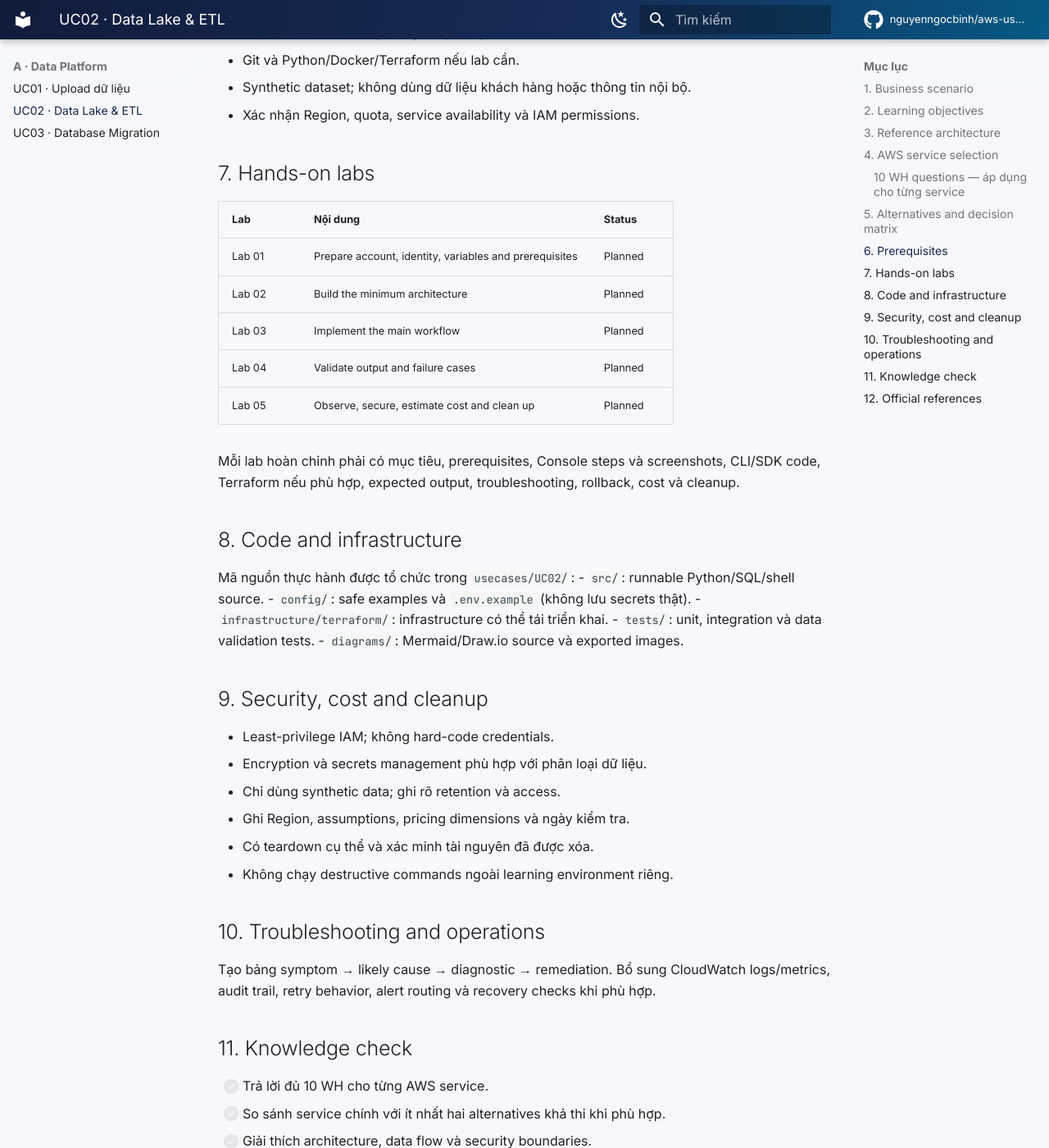
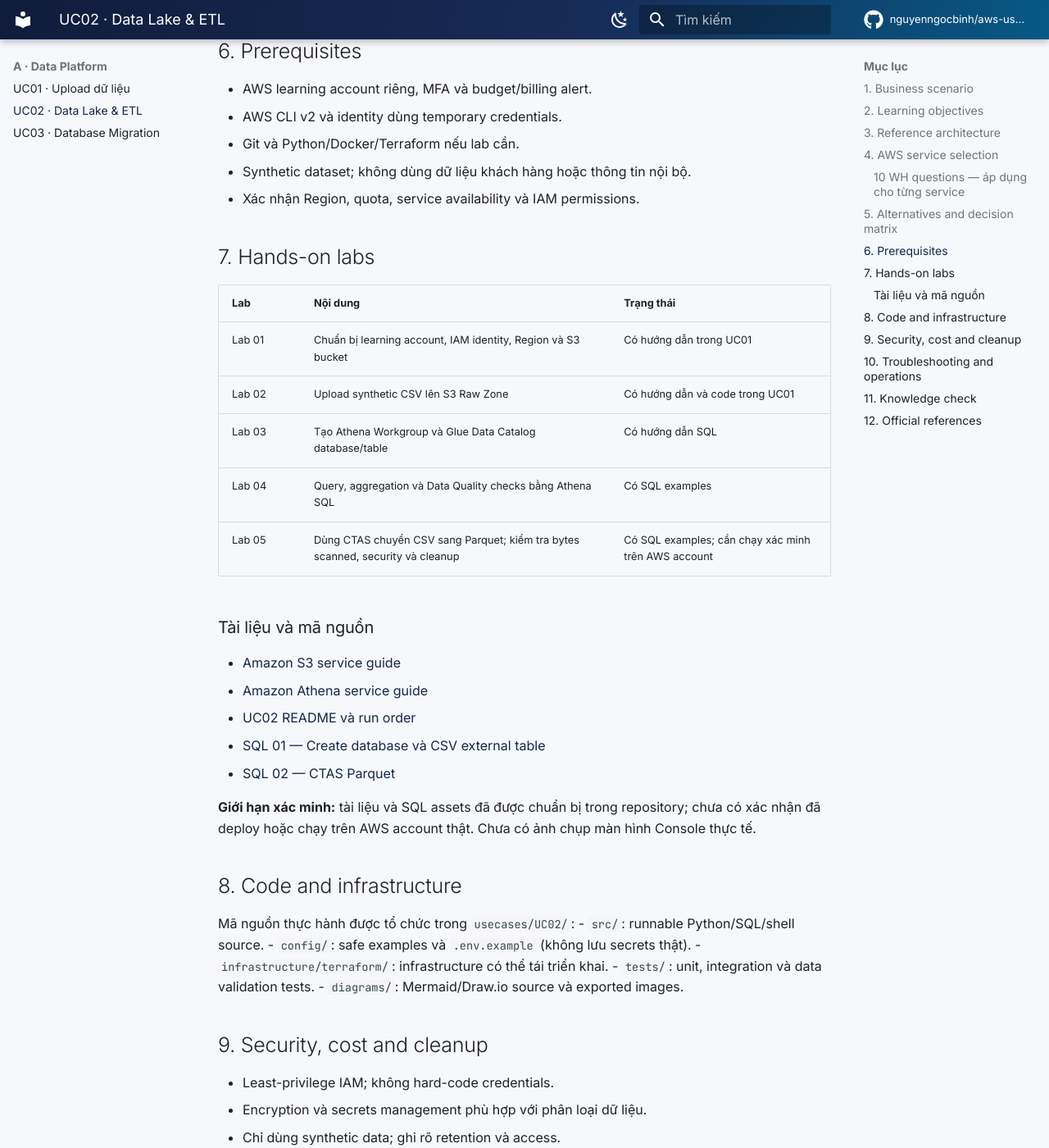
Before and after one commit to nguyenngocbinh/aws-usecase-learning-map, an MkDocs documentation site: the page built from docs/usecases/data-platform/uc02-data-lake-etl.md, in a window 1280 px wide and 1400 px high, scrolled down 2330 px. Shown: the whole window at 82% size. Built offline with MkDocs 1.6.1 and Material for MkDocs 9.7.7, drawn with Linux system fonts in a browser that asks for light colours; comment, search, counter and statistics services are not loaded; some of the changed text lies outside the part shown.

Commit message:
docs(UC02): document S3 and Athena hands-on progress

```diff
--- a/docs/usecases/data-platform/uc02-data-lake-etl.md
+++ b/docs/usecases/data-platform/uc02-data-lake-etl.md
@@ -1,6 +1,6 @@
 # UC02 — Xây dựng Data Lake và ETL
 
-> **UC02 · DATA PLATFORM · PLANNED**
+> **UC02 · DATA PLATFORM · IN PROGRESS**
 
 ## 1. Business scenario
 Xây data lake nhiều zone và ETL có catalog, query, orchestration, kiểm soát quyền và chi phí.
@@ -26,10 +26,10 @@ flowchart LR
 > Sơ đồ này là bản khái niệm. Bản hoàn thiện cần thể hiện VPC/subnet, endpoints, encryption, IAM trust, network path, error handling và service-specific boundaries theo lab thực tế.
 
 ## 4. AWS service selection
-- **Amazon S3** — đánh giá vai trò và cấu hình phù hợp trong lab.
-- **AWS Glue** — đánh giá vai trò và cấu hình phù hợp trong lab.
-- **Glue Data Catalog** — đánh giá vai trò và cấu hình phù hợp trong lab.
-- **Athena** — đánh giá vai trò và cấu hình phù hợp trong lab.
+- **Amazon S3** — lưu trữ Raw/Curated Zone, object layout, security, lifecycle và cost. Xem [S3 service guide](../../aws-services/s3.md).
+- **AWS Glue Data Catalog** — lưu metadata database/table/schema/location; lab hiện tại tạo Catalog database/table qua Athena DDL.
+- **Amazon Athena** — query SQL trực tiếp trên S3, Workgroup, CSV external table và CTAS Parquet. Xem [Athena service guide](../../aws-services/athena.md).
+- **AWS Glue ETL, Lambda, Step Functions và Lake Formation** — sẽ triển khai ở các lab mở rộng tiếp theo.
 - **Lambda** — đánh giá vai trò và cấu hình phù hợp trong lab.
 - **Step Functions** — đánh giá vai trò và cấu hình phù hợp trong lab.
 - **Lake Formation** — đánh giá vai trò và cấu hình phù hợp trong lab.
@@ -48,7 +48,7 @@ flowchart LR
 | What if | Failure modes, limits, recovery và troubleshooting? |
 | How compared | So với alternative nào, trade-off ra sao? |
 
-**Status:** chưa hoàn thành cho đến khi có câu trả lời theo từng dịch vụ và dẫn nguồn AWS chính thức.
+**Status:** S3 và Athena đã có service guide riêng với 10 WH, alternatives, pricing drivers, security, troubleshooting và official references. Các service còn lại sẽ được hoàn thiện theo từng lab.
 
 ## 5. Alternatives and decision matrix
 | Choice | When to consider | Trade-offs to validate |
@@ -65,15 +65,24 @@ flowchart LR
 - Xác nhận Region, quota, service availability và IAM permissions.
 
 ## 7. Hands-on labs
-| Lab | Nội dung | Status |
+
+| Lab | Nội dung | Trạng thái |
 |---|---|---|
-| Lab 01 | Prepare account, identity, variables and prerequisites | Planned |
-| Lab 02 | Build the minimum architecture | Planned |
-| Lab 03 | Implement the main workflow | Planned |
-| Lab 04 | Validate output and failure cases | Planned |
-| Lab 05 | Observe, secure, estimate cost and clean up | Planned |
+| Lab 01 | Chuẩn bị learning account, IAM identity, Region và S3 bucket | Có hướng dẫn trong UC01 |
+| Lab 02 | Upload synthetic CSV lên S3 Raw Zone | Có hướng dẫn và code trong UC01 |
+| Lab 03 | Tạo Athena Workgroup và Glue Data Catalog database/table | Có hướng dẫn SQL |
+| Lab 04 | Query, aggregation và Data Quality checks bằng Athena SQL | Có SQL examples |
+| Lab 05 | Dùng CTAS chuyển CSV sang Parquet; kiểm tra bytes scanned, security và cleanup | Có SQL examples; cần chạy xác minh trên AWS account |
 
-Mỗi lab hoàn chỉnh phải có mục tiêu, prerequisites, Console steps và screenshots, CLI/SDK code, Terraform nếu phù hợp, expected output, troubleshooting, rollback, cost và cleanup.
+### Tài liệu và mã nguồn
+
+- [Amazon S3 service guide](../../aws-services/s3.md)
+- [Amazon Athena service guide](../../aws-services/athena.md)
+- [UC02 README và run order](../../../usecases/UC02/README.md)
+- [SQL 01 — Create database và CSV external table](https://github.com/nguyenngocbinh/aws-usecase-learning-map/blob/feature/s3-athena-hands-on/usecases/UC02/sql/01_athena_create_database_and_csv_table.sql)
+- [SQL 02 — CTAS Parquet](https://github.com/nguyenngocbinh/aws-usecase-learning-map/blob/feature/s3-athena-hands-on/usecases/UC02/sql/02_athena_ctas_parquet.sql)
+
+**Giới hạn xác minh:** tài liệu và SQL assets đã được chuẩn bị trong repository; chưa có xác nhận đã deploy hoặc chạy trên AWS account thật. Chưa có ảnh chụp màn hình Console thực tế.
 
 ## 8. Code and infrastructure
 Mã nguồn thực hành được tổ chức trong `usecases/UC02/`:
```
